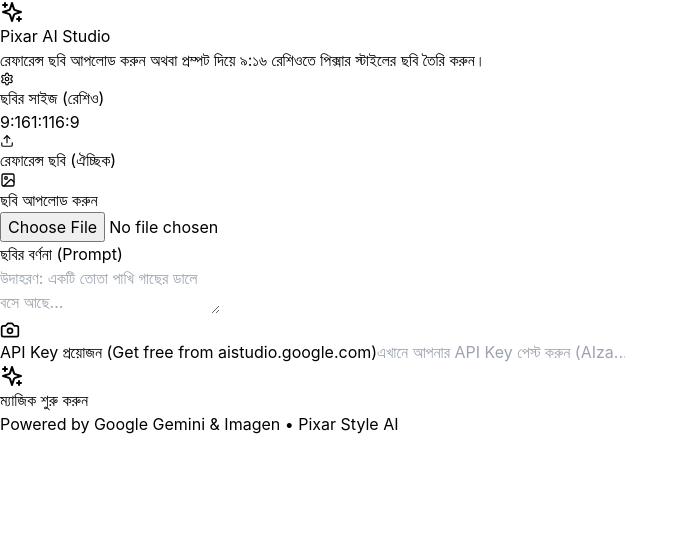
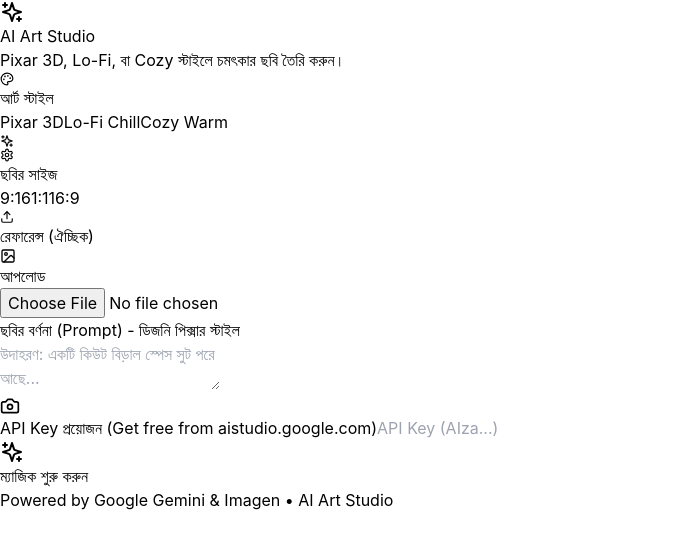
Before and after one commit to economist-bd/Pixar-AI-Studio, a React (Vite) app: page / in a window 1280 px wide. Shown: the top 548 px of the page, without its empty margins (0-688 px from the left). Built offline with nearby package versions, Linux system fonts and the light colour scheme; the HTML template or start-up script is replaced by a standard one.

Commit message:
Updated App.jsx

```diff
--- a/src/App.jsx
+++ b/src/App.jsx
@@ -1,5 +1,5 @@
 import React, { useState, useEffect, useRef } from 'react';
-import { Camera, Download, Sparkles, Image as ImageIcon, Loader2, AlertCircle, Clock, Upload, X, Settings } from 'lucide-react';
+import { Camera, Download, Sparkles, Image as ImageIcon, Loader2, AlertCircle, Clock, Upload, X, Settings, Palette } from 'lucide-react';
 
 export default function App() {
   const [userPrompt, setUserPrompt] = useState('');
@@ -10,12 +10,51 @@
   // Settings
   const [aspectRatio, setAspectRatio] = useState('9:16');
   const [referenceImage, setReferenceImage] = useState(null);
+  const [selectedStyle, setSelectedStyle] = useState('Pixar'); // New Style State
 
-  // API Key state - Updated to check Environment Variable
+  // API Key state
   const [customKey, setCustomKey] = useState('');
   const [showKeyInput, setShowKeyInput] = useState(false);
   const [cooldown, setCooldown] = useState(0);
   const fileInputRef = useRef(null);
+
+  // Style Definitions
+  const styles = {
+    'Pixar': {
+      label: 'Pixar 3D',
+      desc: 'ডিজনি পিক্সার স্টাইল',
+      instruction: `
+      MANDATORY ART STYLE:
+      - Style: Disney Pixar / Dreamworks animation.
+      - Render: Unreal Engine 5, Octane Render, 8k resolution.
+      - Lighting: Cinematic, soft shadows, volumetric lighting.
+      - Colors: Vibrant, warm, rich textures.
+      - Skin/Surface: Smooth animated texture, expressive features.
+      `
+    },
+    'Lo-Fi': {
+      label: 'Lo-Fi Chill',
+      desc: 'রিলাক্সিং অ্যানিমে স্টাইল',
+      instruction: `
+      MANDATORY ART STYLE:
+      - Style: Lo-fi aesthetic, 90s anime style, Studio Ghibli inspired.
+      - Vibe: Relaxing, nostalgic, calm, study beats background.
+      - Colors: Muted pastels, soft purple/pink/blue tones, slightly grainy, retro filter.
+      - Render: 2D flat shading or cel-shaded, hand-drawn feel.
+      `
+    },
+    'Cozy': {
+      label: 'Cozy Warm',
+      desc: 'উষ্ণ এবং আরামদায়ক',
+      instruction: `
+      MANDATORY ART STYLE:
+      - Style: Cozy illustration, Hygge atmosphere, warm and inviting.
+      - Lighting: Warm golden hour, fairy lights, soft candle glow, fireplace warmth.
+      - Textures: Soft fabrics (knitted), wood, plants, detailed comfortable environment.
+      - Render: High quality 3D render or detailed digital painting, soft focus.
+      `
+    }
+  };
 
   // Countdown timer
   useEffect(() => {
@@ -65,31 +104,29 @@
     const compositionRules = `
       FRAMING & COMPOSITION RULES (STRICT):
       - Aspect Ratio: ${aspectRatio}.
-      - Default Shot: FULL BODY shot showing the character from head to toe.
+      - Default Shot: FULL BODY shot showing the character/scene fully.
       - If "Close Up" or "Portrait" is requested in prompt:
         * For HUMANS: Generate a HALF BODY shot (Waist up).
         * For ANIMALS/OBJECTS: Maintain FULL BODY shot but fill the frame.
     `;
 
+    // Dynamic Prompt Construction based on selected style
     const finalPrompt = `
-      Create a high-quality 3D animated Disney Pixar style image.
+      Create a high-quality image based on the user description.
+
       User Scene Description: ${userPrompt}
+
       ${compositionRules}
-      MANDATORY ART STYLE:
-      - Style: Disney Pixar / Dreamworks animation.
-      - Render: Unreal Engine 5, Octane Render, 8k resolution.
-      - Lighting: Cinematic, soft shadows, volumetric lighting.
-      - Colors: Vibrant, warm, rich textures.
+
+      ${styles[selectedStyle].instruction}
     `;
 
     try {
-      // Priority: 1. User Input Key -> 2. Vercel/Env Key -> 3. Empty
       const apiKey = customKey || import.meta.env.VITE_GOOGLE_API_KEY || "";
-
       let success = false;
 
       if (referenceImage) {
-          // Multimodal Logic (Gemini Flash)
+          // Multimodal Logic
           const base64Data = referenceImage.split(',')[1];
           const mimeType = referenceImage.split(';')[0].split(':')[1];
 
@@ -194,7 +231,7 @@
     if (generatedImage) {
       const link = document.createElement('a');
       link.href = generatedImage;
-      link.download = `pixar-style-${Date.now()}.png`;
+      link.download = `${selectedStyle.toLowerCase()}-art-${Date.now()}.png`;
       document.body.appendChild(link);
       link.click();
       document.body.removeChild(link);
@@ -208,20 +245,47 @@
           <div className="flex items-center justify-center gap-3 mb-2">
             <Sparkles className="w-8 h-8 text-yellow-400 animate-pulse" />
             <h1 className="text-3xl md:text-5xl font-extrabold text-transparent bg-clip-text bg-gradient-to-r from-purple-400 to-pink-400 drop-shadow-lg">
-              Pixar AI Studio
+              AI Art Studio
             </h1>
           </div>
           <p className="text-gray-300 text-sm md:text-base">
-            রেফারেন্স ছবি আপলোড করুন অথবা প্রম্পট দিয়ে ৯:১৬ রেশিওতে পিক্সার স্টাইলের ছবি তৈরি করুন।
+            Pixar 3D, Lo-Fi, বা Cozy স্টাইলে চমৎকার ছবি তৈরি করুন।
           </p>
         </div>
 
         <div className="bg-white/10 backdrop-blur-lg border border-white/20 rounded-2xl p-4 md:p-8 shadow-2xl">
           <div className="space-y-6">
-            <div className="flex flex-col md:flex-row gap-4 justify-between">
+
+            {/* Control Row: Ratio, Upload, Style */}
+            <div className="grid grid-cols-1 md:grid-cols-3 gap-4">
+
+                {/* Style Selector */}
                 <div className="flex-1">
                     <label className="block text-xs font-medium text-blue-200 uppercase tracking-wide mb-2 flex items-center gap-2">
-                        <Settings size={14} /> ছবির সাইজ (রেশিও)
+                        <Palette size={14} /> আর্ট স্টাইল
+                    </label>
+                    <div className="flex flex-col gap-2">
+                        {Object.keys(styles).map((styleKey) => (
+                            <button
+                                key={styleKey}
+                                onClick={() => setSelectedStyle(styleKey)}
+                                className={`py-2 px-3 rounded-lg text-sm font-semibold transition-all text-left flex items-center justify-between ${
+                                    selectedStyle === styleKey
+                                    ? 'bg-purple-600 text-white ring-2 ring-purple-300 shadow-lg'
+                                    : 'bg-black/30 text-gray-400 hover:bg-black/50'
+                                }`}
+                            >
+                                <span>{styles[styleKey].label}</span>
+                                {selectedStyle === styleKey && <Sparkles size={14} />}
+                            </button>
+                        ))}
+                    </div>
+                </div>
+
+                {/* Aspect Ratio Selector */}
+                <div className="flex-1">
+                    <label className="block text-xs font-medium text-blue-200 uppercase tracking-wide mb-2 flex items-center gap-2">
+                        <Settings size={14} /> ছবির সাইজ
                     </label>
                     <div className="grid grid-cols-3 gap-2">
                         {['9:16', '1:1', '16:9'].map((ratio) => (
@@ -240,22 +304,23 @@
                     </div>
                 </div>
 
+                {/* Reference Image Uploader */}
                 <div className="flex-1">
                     <label className="block text-xs font-medium text-blue-200 uppercase tracking-wide mb-2 flex items-center gap-2">
-                        <Upload size={14} /> রেফারেন্স ছবি (ঐচ্ছিক)
+                        <Upload size={14} /> রেফারেন্স (ঐচ্ছিক)
                     </label>
                     {!referenceImage ? (
                         <div
                             onClick={() => fileInputRef.current?.click()}
-                            className="border-2 border-dashed border-white/20 rounded-lg h-[42px] flex items-center justify-center cursor-pointer hover:border-purple-400 hover:bg-white/5 transition-all text-gray-400 text-sm gap-2"
+                            className="border-2 border-dashed border-white/20 rounded-lg h-[42px] md:h-full flex items-center justify-center cursor-pointer hover:border-purple-400 hover:bg-white/5 transition-all text-gray-400 text-sm gap-2 p-2"
                         >
-                            <ImageIcon size={16} /> ছবি আপলোড করুন
+                            <ImageIcon size={16} /> আপলোড
                         </div>
                     ) : (
-                        <div className="relative h-[42px] bg-black/40 rounded-lg flex items-center px-3 border border-purple-500/50">
+                        <div className="relative h-[42px] md:h-full bg-black/40 rounded-lg flex items-center px-3 border border-purple-500/50">
                             <span className="text-xs text-green-400 flex items-center gap-2 truncate flex-1">
                                 <span className="w-2 h-2 rounded-full bg-green-500 animate-pulse"></span>
-                                ছবি যুক্ত হয়েছে
+                                যুক্ত হয়েছে
                             </span>
                             <button onClick={clearReferenceImage} className="text-gray-400 hover:text-red-400 p-1">
                                 <X size={16} />
@@ -266,15 +331,16 @@
                 </div>
             </div>
 
+            {/* Prompt Input */}
             <div>
                 <label className="block text-sm font-medium text-blue-200 uppercase tracking-wide mb-2">
-                  ছবির বর্ণনা (Prompt)
+                  ছবির বর্ণনা (Prompt) - {styles[selectedStyle].desc}
                 </label>
                 <div className="relative group">
                   <textarea
                     value={userPrompt}
                     onChange={(e) => setUserPrompt(e.target.value)}
-                    placeholder="উদাহরণ: একটি তোতা পাখি গাছের ডালে বসে আছে..."
+                    placeholder={`উদাহরণ: ${selectedStyle === 'Lo-Fi' ? 'একটি মেয়ে জানালার পাশে বসে বই পড়ছে, বৃষ্টি হচ্ছে...' : 'একটি কিউট বিড়াল স্পেস সুট পরে আছে...'}`}
                     rows={2}
                     className="w-full bg-black/40 border-2 border-white/10 text-white rounded-xl px-4 py-3 pr-12 focus:outline-none focus:border-purple-400 focus:ring-4 focus:ring-purple-500/20 transition-all placeholder-gray-500 text-lg resize-none"
                     onKeyDown={(e) => {
@@ -291,13 +357,14 @@
                 </div>
             </div>
 
+            {/* API Key Input */}
             <div className={`transition-all duration-300 ${showKeyInput ? 'opacity-100 block' : 'opacity-0 h-0 overflow-hidden'}`}>
                 <label className="block text-xs text-red-300 mb-1">API Key প্রয়োজন (Get free from aistudio.google.com)</label>
                 <input
                     type="password"
                     value={customKey}
                     onChange={(e) => setCustomKey(e.target.value)}
-                    placeholder="এখানে আপনার API Key পেস্ট করুন (AIza...)"
+                    placeholder="API Key (AIza...)"
                     className="w-full bg-red-900/30 border border-red-500/50 text-white rounded-lg px-3 py-2 text-sm focus:border-red-400 focus:outline-none"
                 />
             </div>
@@ -314,7 +381,7 @@
               {loading ? (
                 <>
                   <Loader2 className="w-6 h-6 animate-spin" />
-                  তৈরি হচ্ছে...
+                  {selectedStyle} আর্ট তৈরি হচ্ছে...
                 </>
               ) : cooldown > 0 ? (
                 <>
@@ -363,7 +430,7 @@
         </div>
 
         <div className="mt-8 text-center text-gray-500 text-sm">
-           Powered by Google Gemini & Imagen • Pixar Style AI
+           Powered by Google Gemini & Imagen • AI Art Studio
         </div>
       </div>
     </div>
```
